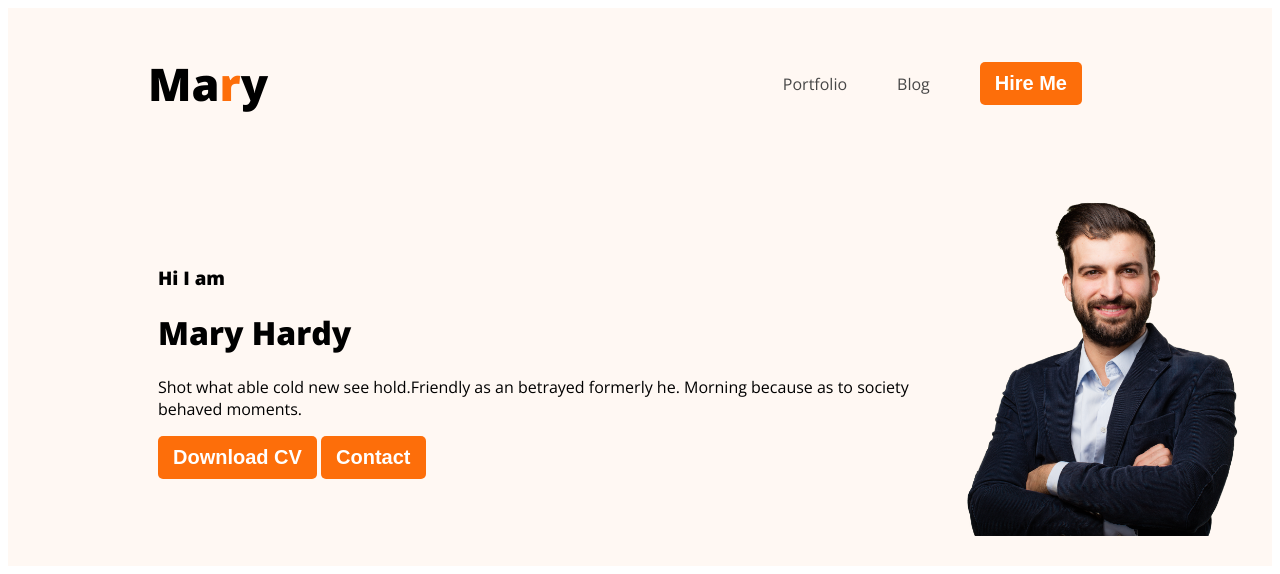
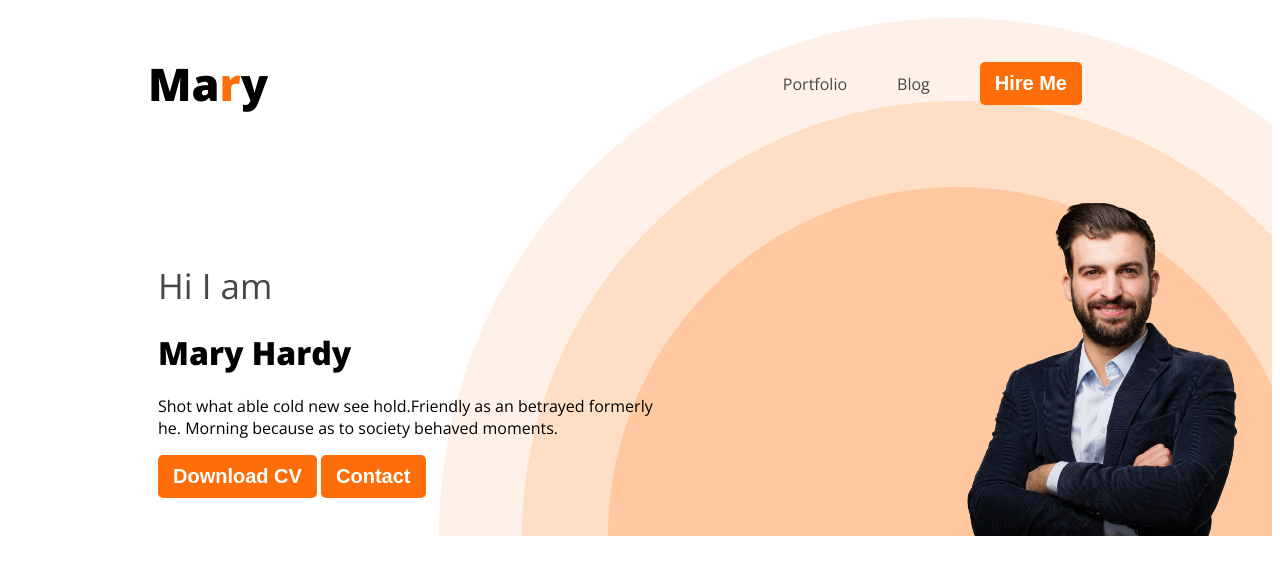
Before and after one commit to nayemislam2124/web-developer-portfolio, a plain HTML site: page index.html in a window 1280 px wide. Drawn offline with nearby package versions, Linux system fonts and the light colour scheme; a web font is replaced by a local one.

Commit message:
banner added

```diff
--- a/portfolio.css
+++ b/portfolio.css
@@ -42,12 +42,25 @@ nav li a {
 /* header related style */
 .header{
     background-color:#FFF8F3;
+    background:url("images/header_bg.png");
+    background-repeat:no-repeat;
+    background-position:bottom right;
 }
 .banner{
-    padding:30px 30px 30px 150px;
+    padding:30px 30px 0px 150px;
     display:flex;
     align-items:center;
+    justify-content:space-between;
+}
+.banner-content{
+    max-width:500px;
 }
 .profile-pic{
     width:300px;
 }
+.banner-h3{
+    font-size:35px;
+    font-weight:500;
+    color:#474747;
+    margin-bottom:0;
+}
```
